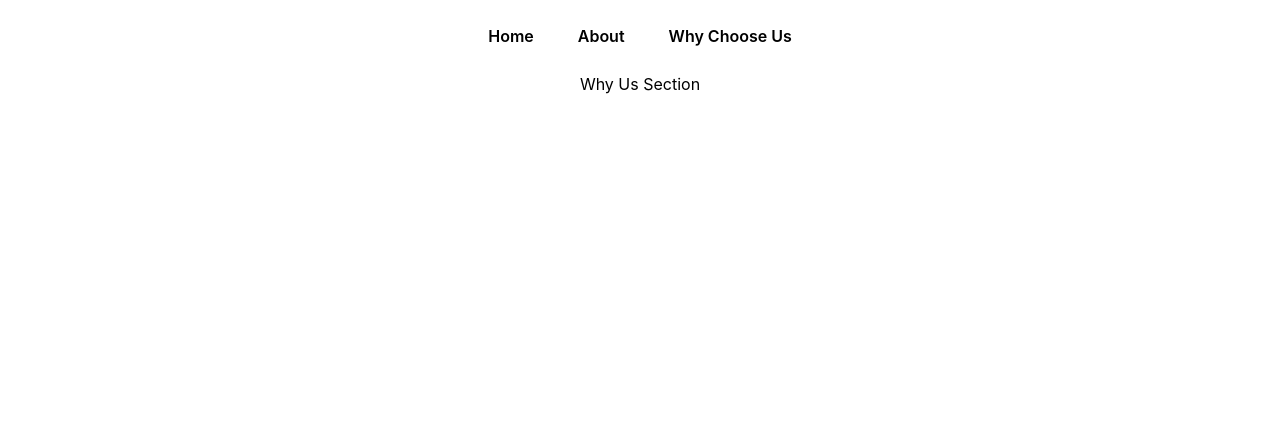
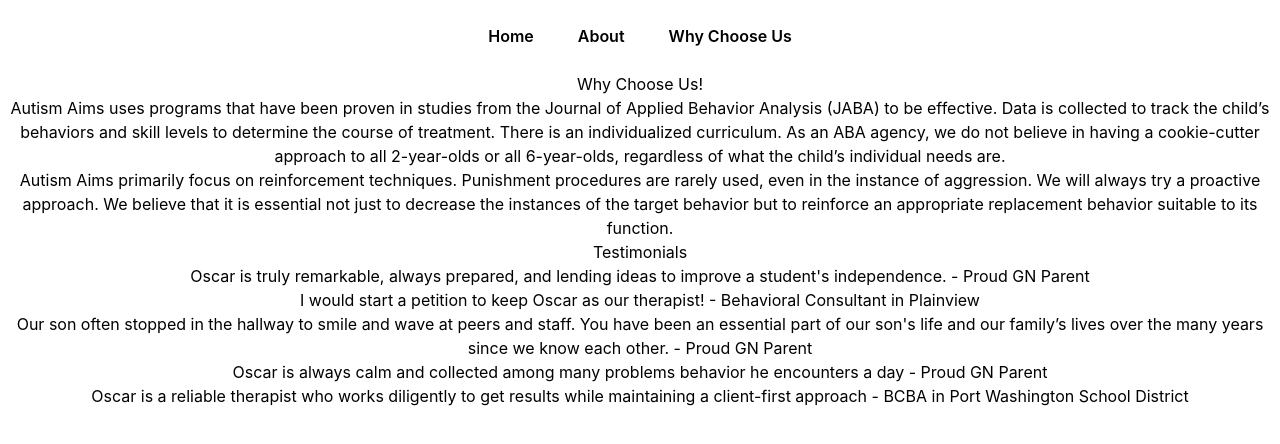
Before and after one commit to autism-aims/autism-aims, a Next.js app in the folder autism-aims/: page /why_choose_us in a window 1280 px wide. Shown: the top 444 px of the page. Built offline with nearby package versions, Linux system fonts and the light colour scheme.

Commit message:
added text to why choose us

```diff
--- a/autism-aims/pages/why_choose_us.js
+++ b/autism-aims/pages/why_choose_us.js
@@ -7,7 +7,27 @@
 				<title>Why Choose Autism Aims</title>
 			</Head>
 			<main>
-				<h1>Why Us Section</h1>
+				<div>
+					<h1>Why Choose Us!</h1>
+					<div>
+						<p>Autism Aims uses programs that have been proven in studies from the Journal of Applied Behavior Analysis (JABA) to be effective.
+						Data is collected to track the child’s behaviors and skill levels to determine the course of treatment.
+						There is an individualized curriculum. As an ABA agency, we do not believe in having a cookie-cutter approach to all 2-year-olds or all 6-year-olds, regardless of what the child’s individual needs are.</p>
+						<p>Autism Aims primarily focus on reinforcement techniques.
+						Punishment procedures are rarely used, even in the instance of aggression. We will always try a proactive approach.
+						We believe that it is essential not just to decrease the instances of the target behavior but to reinforce an appropriate replacement behavior suitable to its function.</p>
+					</div>
+				</div>
+				<div>
+					<h2>Testimonials</h2>
+					<div>
+						<p>Oscar is truly remarkable, always prepared, and lending ideas to improve a student's independence. - Proud GN Parent</p>
+						<p>I would start a petition to keep Oscar as our therapist! - Behavioral Consultant in Plainview</p>
+						<p>Our son often stopped in the hallway to smile and wave at peers and staff. You have been an essential part of our son's life and our family’s lives over the many years since we know each other. - Proud GN Parent</p>
+						<p>Oscar is always calm and collected among many problems behavior he encounters a day - Proud GN Parent</p>
+						<p>Oscar is a reliable therapist who works diligently to get results while maintaining a client-first approach - BCBA in Port Washington School District </p>
+					</div>
+				</div>
 			</main>
 		</div>
 	);
```
